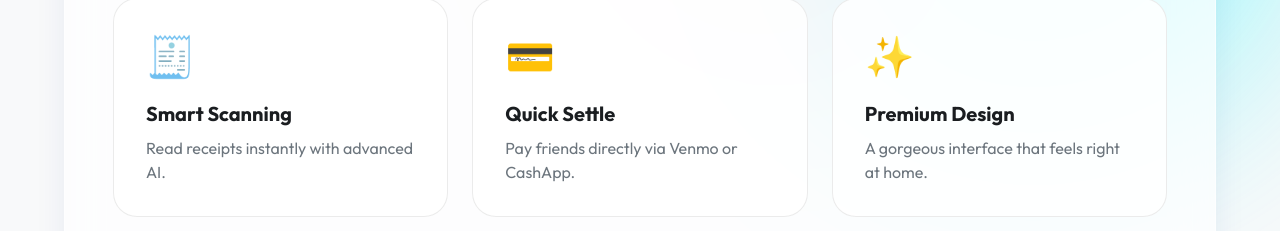
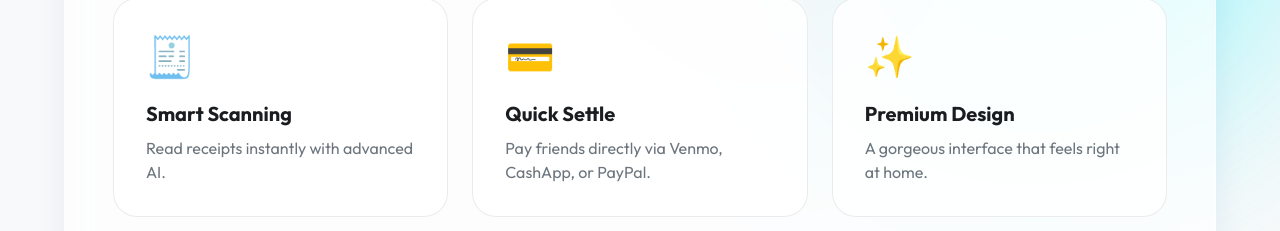
Before and after one commit to jakebrowntech/divvyupwebsite, a plain HTML site: page index.html in a window 1280 px wide. Shown: the part 721-952 px from the top of the page. Drawn offline with Linux system fonts and the light colour scheme.

Commit message:
text update

```diff
--- a/index.html
+++ b/index.html
@@ -67,7 +67,7 @@
             <div class="feature-card">
                 <div class="feature-icon">💳</div>
                 <h3>Quick Settle</h3>
-                <p>Pay friends directly via Venmo or CashApp.</p>
+                <p>Pay friends directly via Venmo, CashApp, or PayPal.</p>
             </div>
             <div class="feature-card">
                 <div class="feature-icon">✨</div>
```
